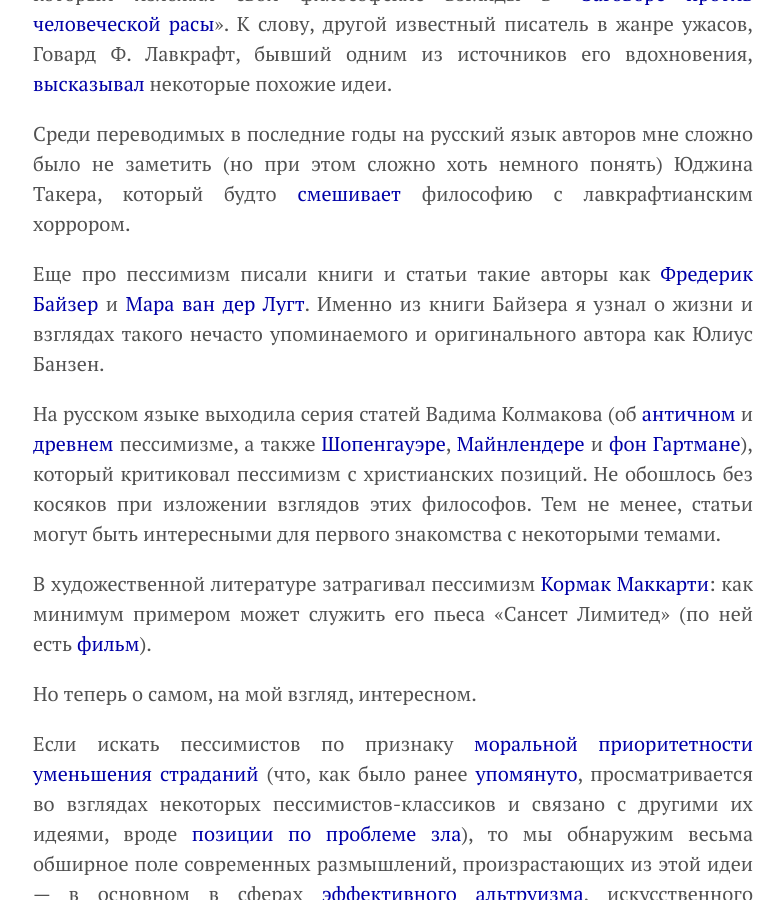
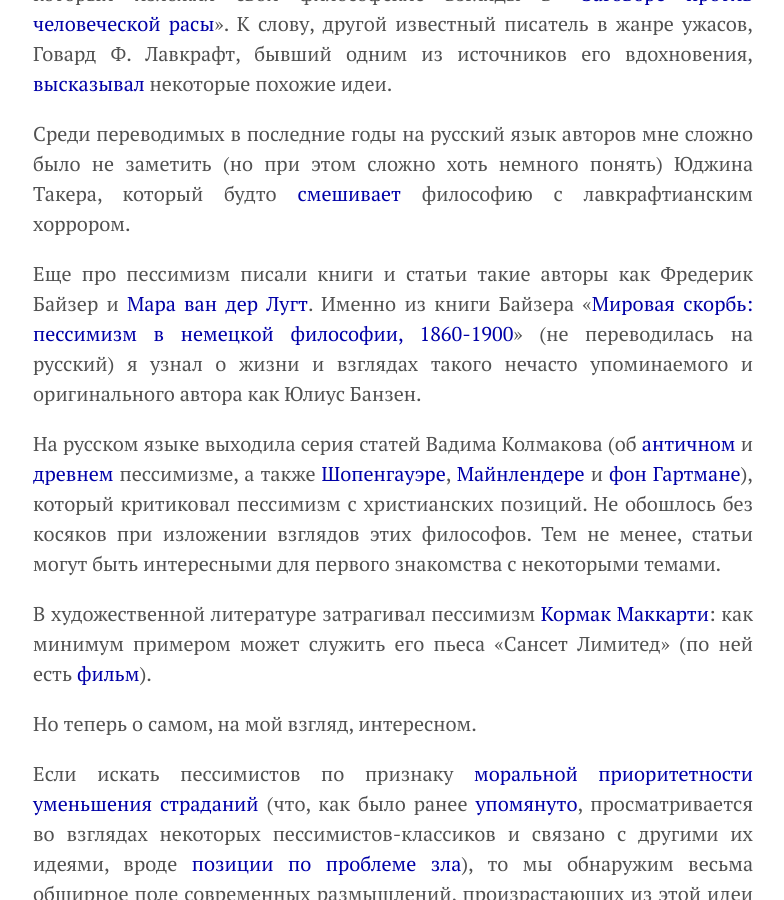
Before and after one commit to KKirdan/kkirdan.github.io, a Jekyll site: the page built from blog/_posts/1. articles/2023-08-20-a3.md, in a window 1280 px wide and 900 px high, scrolled down 11157 px. Shown: the whole window, without its empty margins (247-1031 px from the left). Built offline with Jekyll 4.4.1, drawn with Linux system fonts in a browser that asks for light colours.

Commit message:
Update 2023-08-20-a3.md

```diff
--- a/blog/_posts/1. articles/2023-08-20-a3.md
+++ b/blog/_posts/1. articles/2023-08-20-a3.md
@@ -140,7 +140,7 @@
 
 Среди переводимых в последние годы на русский язык авторов мне сложно было не заметить (но при этом сложно хоть немного понять) Юджина Такера, который будто [смешивает](https://syg.ma/@hylepress/oblaka-nieviedieniia-priedisloviie-k-knighie-iudzhina-takiera-v-pyli-etoi-planiety) философию с лавкрафтианским хоррором.
 
-Еще про пессимизм писали книги и статьи такие авторы как [Фредерик Байзер](https://vk.com/wall-199052526_204) и [Мара ван дер Лугт](https://onlinelibrary.wiley.com/doi/10.1111/ejop.12798). Именно из книги Байзера я узнал о жизни и взглядах такого нечасто упоминаемого и оригинального автора как Юлиус Банзен.
+Еще про пессимизм писали книги и статьи такие авторы как Фредерик Байзер и [Мара ван дер Лугт](https://onlinelibrary.wiley.com/doi/10.1111/ejop.12798). Именно из книги Байзера «[Мировая скорбь: пессимизм в немецкой философии, 1860-1900](https://vk.com/wall-199052526_204)» (не переводилась на русский) я узнал о жизни и взглядах такого нечасто упоминаемого и оригинального автора как Юлиус Банзен.
 
 На русском языке выходила серия статей Вадима Колмакова (об [античном](https://vk.com/wall-194967191_305) и [древнем](https://vk.com/wall-194967191_304) пессимизме, а также [Шопенгауэре](https://vk.com/wall-194967191_303), [Майнлендере](https://vk.com/wall-194967191_300) и [фон Гартмане](https://vk.com/wall-194967191_299)), который критиковал пессимизм с христианских позиций. Не обошлось без косяков при изложении взглядов этих философов. Тем не менее, статьи могут быть интересными для первого знакомства с некоторыми темами.
 
```
